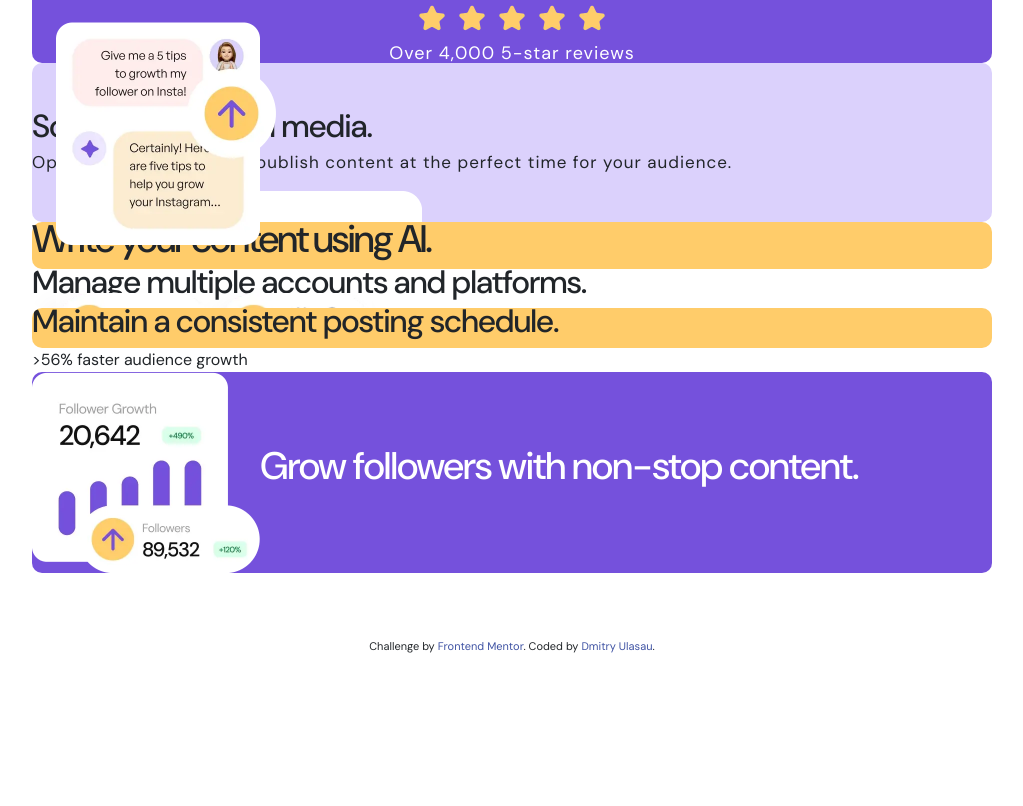
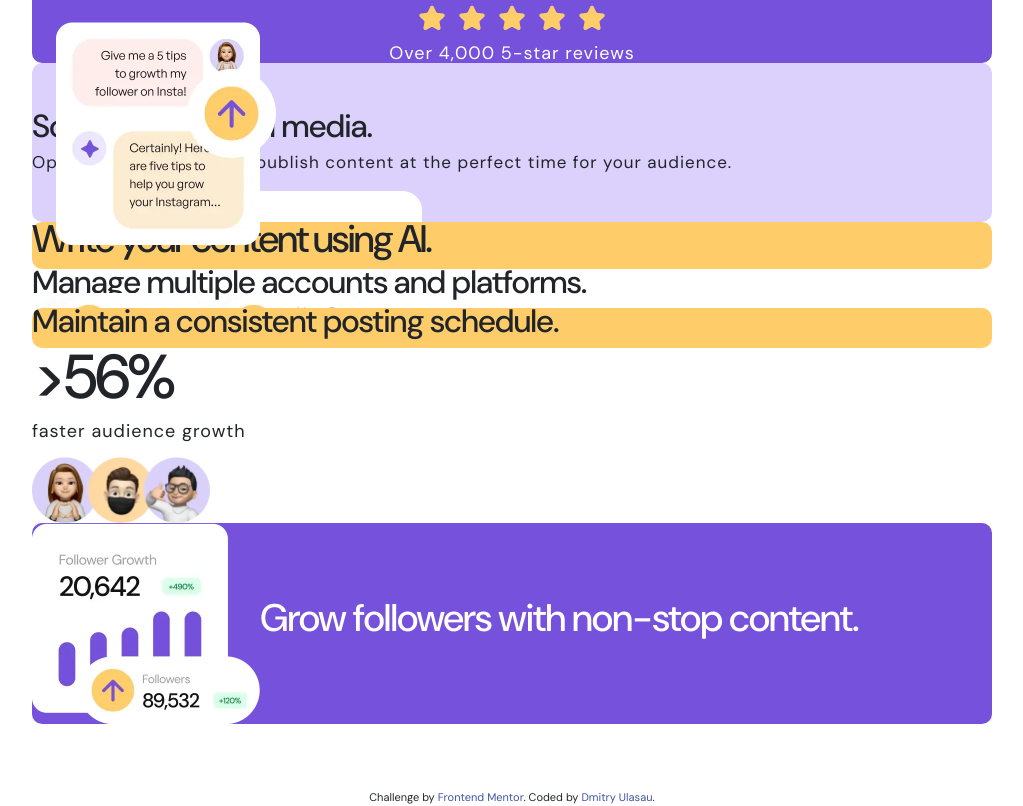
Before and after one commit to dmitryulasau/sba3-bento-grid-main, a plain HTML site: page index.html in a window 1280 px wide. Shown: the part 723-1529 px from the top of the page, without its empty margins (128-1151 px from the left). Before the commit the page ends 1378 px from the top, so only its background shows below. Drawn offline with nearby package versions, Linux system fonts and the light colour scheme; files whose address does not match are found by name.

Commit message:
add style to card 7

```diff
--- a/index.html
+++ b/index.html
@@ -149,7 +149,17 @@
         <div
           class="g-col-1 md:g-col-2 sm:g-col-1 grid__item grid__item--card-7"
         >
-          <div class="card card--card-7">&gt;56% faster audience growth</div>
+          <div class="card card--card-7 p-7 justify-content-between">
+            <div class="card__text-wrapper">
+              <h2 class="card-title">&gt;56%</h2>
+              <p class="card-text--2">faster audience growth</p>
+            </div>
+            <img
+              src="./assets/images/illustration-audience-growth.webp"
+              alt="Audience Growth"
+              class="card-image-7"
+            />
+          </div>
         </div>
         <!-- 8 -->
         <div
--- a/styles/card.css
+++ b/styles/card.css
@@ -22,18 +22,18 @@
   height: 100%;
 }
 
-h2.card-title {
-  font-size: clamp(2rem, 3vw, 2.5rem);
-  line-height: 90%;
-  letter-spacing: -2px;
-}
-
 h1.card-title {
   font-size: 3.875rem;
   line-height: 93.5%;
   letter-spacing: -3px;
   text-align: center;
   margin-bottom: 1.5rem;
+}
+
+h2.card-title {
+  font-size: clamp(2rem, 3vw, 2.5rem);
+  line-height: 90%;
+  letter-spacing: -2px;
 }
 
 h3.card-title {
@@ -43,9 +43,6 @@ h3.card-title {
 }
 
 /* 1 */
-.card--card-1 {
-}
-
 .text-italic {
   font-family: "DM Sans Italic", sans-serif;
   font-style: italic;
@@ -151,7 +148,16 @@ h3.card-title {
 /* -------------------------------- */
 
 /* 7 */
-.card--card-7 {
+.card--card-7 h2 {
+  font-size: 3.875rem;
+  line-height: 93.5%;
+  letter-spacing: -3px;
+  margin-bottom: 15px;
+}
+.card-image-7 {
+  width: 140%;
+  max-width: 178px;
+  height: auto;
 }
 /* -------------------------------- */
 
```
